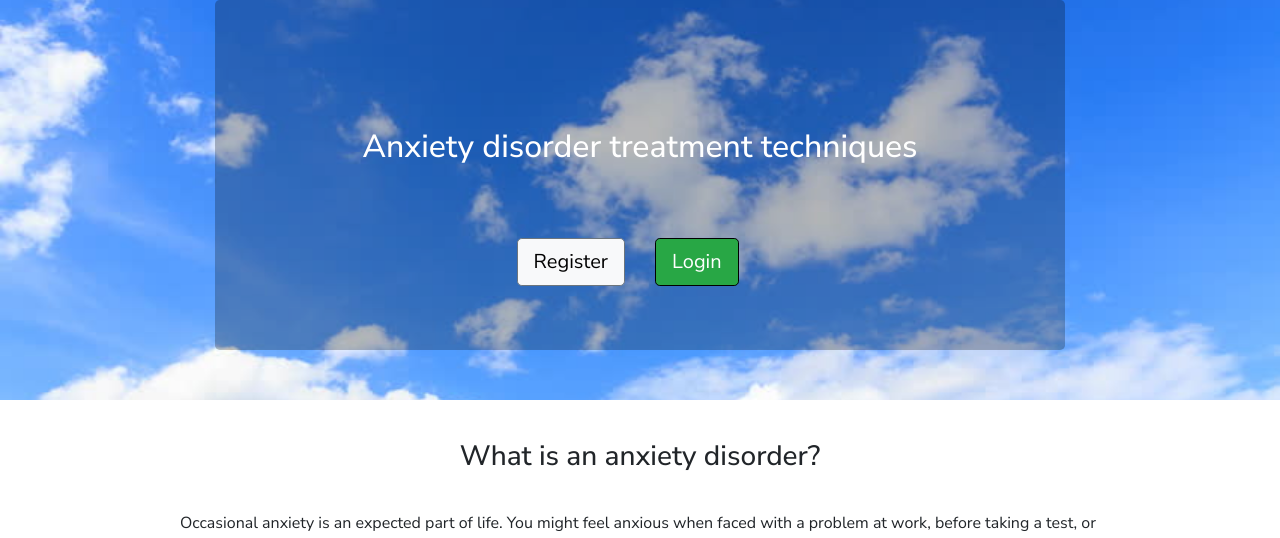
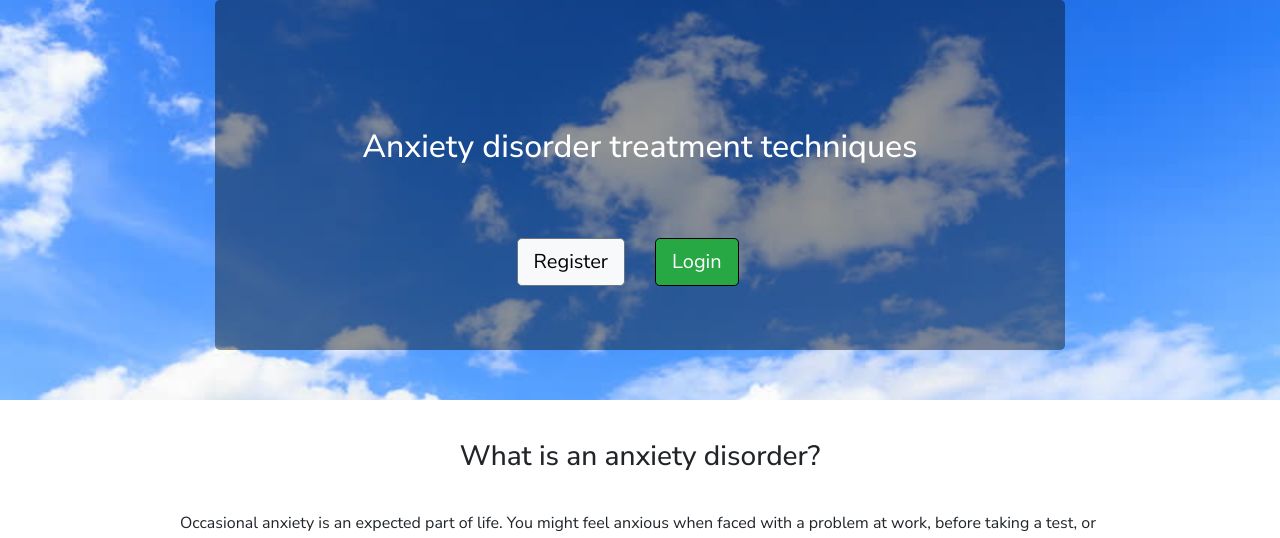
Before and after one commit to vladoprea/anxiety-treatment, a Flask app: page / in a window 1280 px wide. Shown: the part 61-599 px from the top of the page. Run offline with Flask 2, Linux system fonts and the light colour scheme; some libraries are stand-ins or nearby versions.

Commit message:
Change opacity for jumbotron

```diff
--- a/static/css/style.css
+++ b/static/css/style.css
@@ -57,7 +57,7 @@ hr {
 
 /*  Jumbotron */
 .jumbotron {
-    background-color: rgba(0, 0, 0, 0.25);
+    background-color: rgba(0, 0, 0, 0.4);
     margin-left: 200px;
     margin-right: 200px;
 }
```
